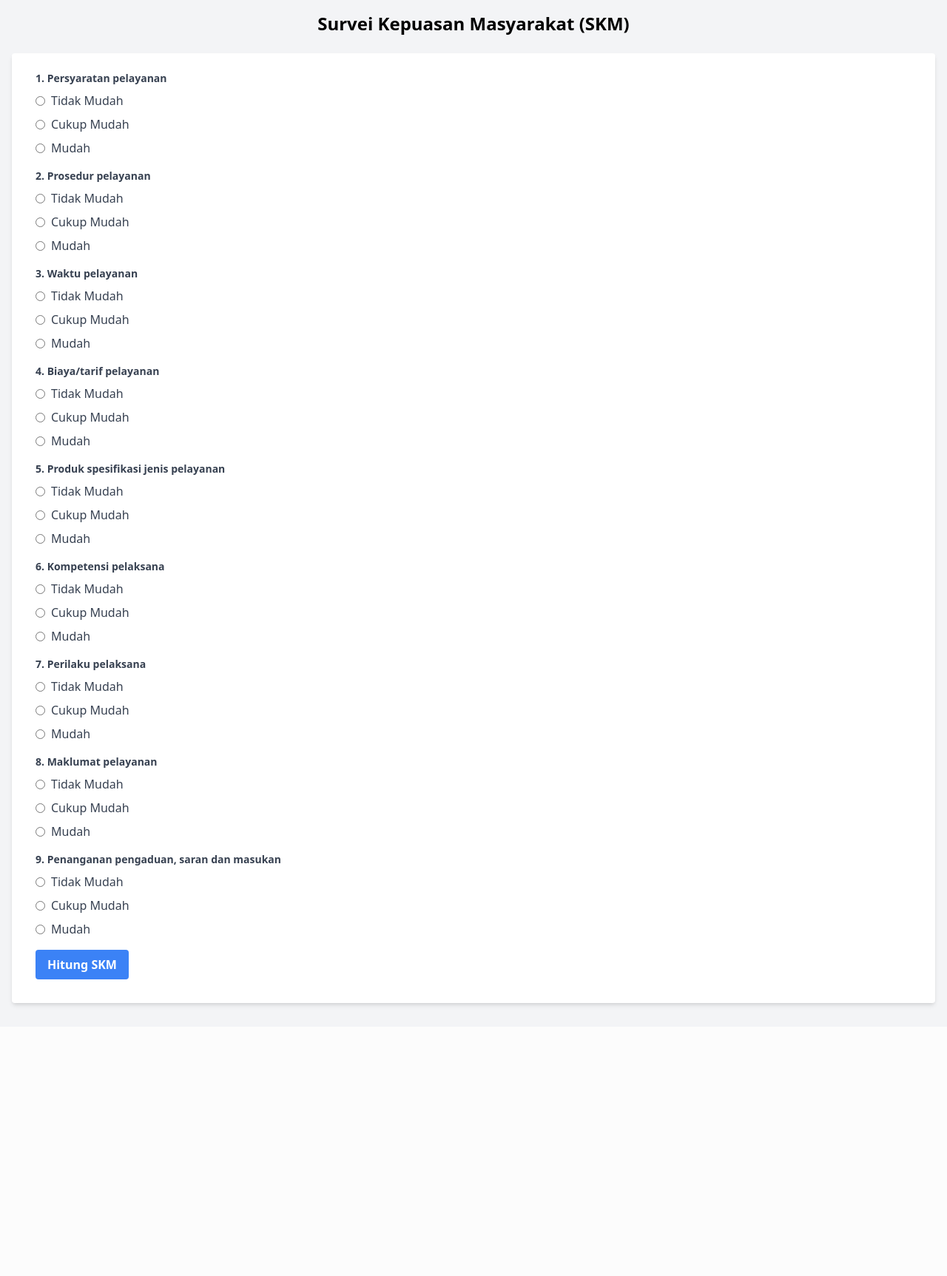
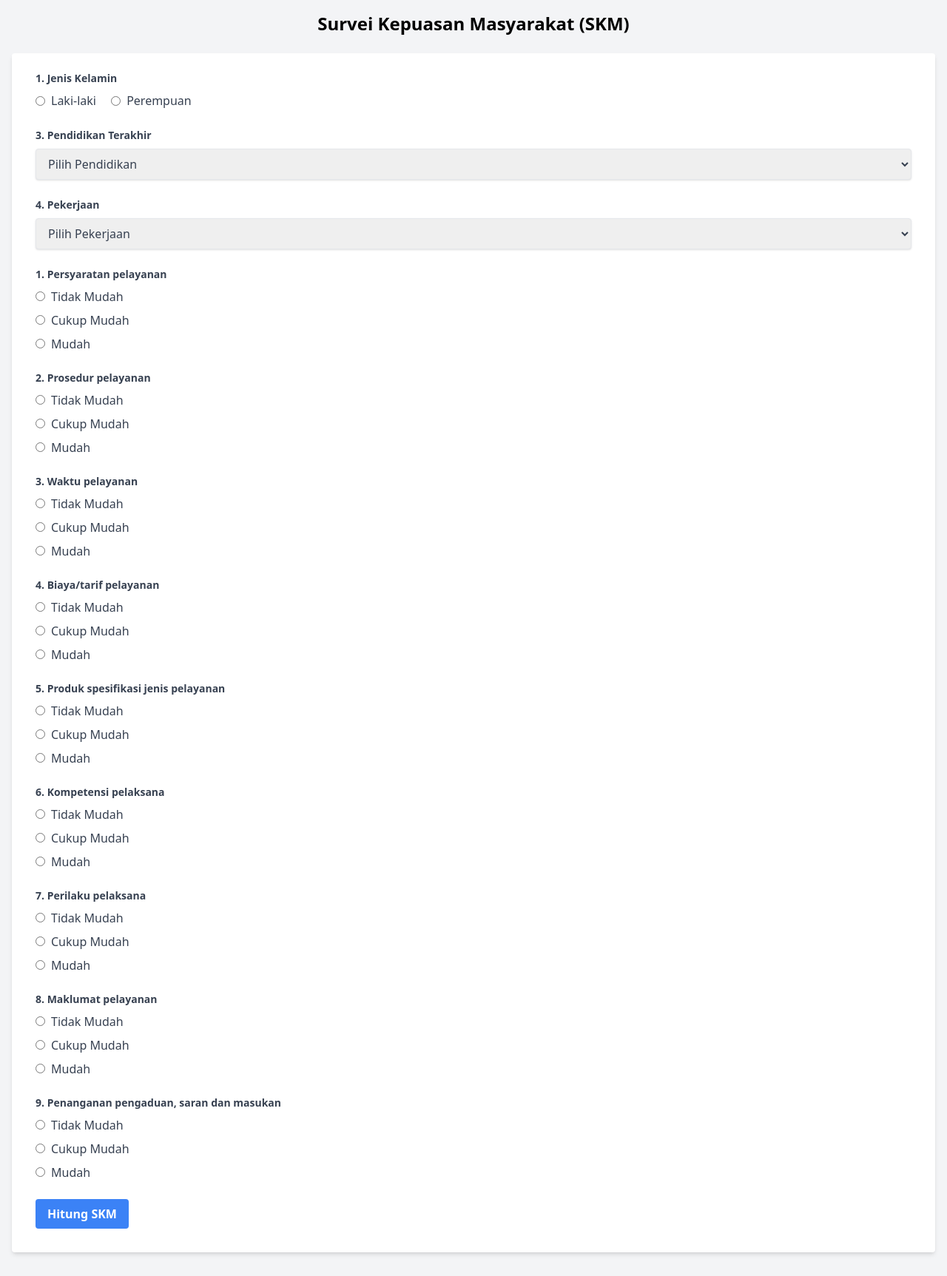
Before and after one commit to feripratama/skm, a Flask app: page / in a window 1280 px wide. Shown: the whole page at 74% size. Before the commit the page ends 1362 px from the top, so only its background shows below. Run offline with Flask 3, Linux system fonts and the light colour scheme; some libraries are stand-ins or nearby versions.

Commit message:
init project

```diff
--- a/app.py
+++ b/app.py
@@ -1,6 +1,20 @@
 from flask import Flask, render_template, request, redirect, url_for
 
 app = Flask(__name__)
+
+# Data pendidikan
+daftar_pendidikan = ["SD", "SMP", "SMA", "D1/D2/D3", "D4/S1", "S2", "S3"]
+
+# Data pekerjaan
+daftar_pekerjaan = [
+    "Wiraswasta",
+    "Karyawan Swasta",
+    "ASN",
+    "TNI/POLRI",
+    "Buruh/Petani",
+    "Pekerja Lepas (Freelancer)",
+    "Lainnya"
+]
 
 # Data unsur pelayanan
 unsur_pelayanan = [
@@ -18,7 +32,14 @@ unsur_pelayanan = [
 @app.route("/", methods=["GET", "POST"])
 def index():
     if request.method == "POST":
-        # Mengambil nilai dari formulir
+        # Mengambil data profil
+        gender = request.form.get('gender')
+        pendidikan = request.form.get('pendidikan')
+        pekerjaan = request.form.get('pekerjaan')
+        if pekerjaan == 'Lainnya':
+            pekerjaan = request.form.get('pekerjaan_lainnya')
+
+        # Mengambil nilai persepsi
         nilai_persepsi = [float(request.form[f"nilai_{i}"]) for i in range(len(unsur_pelayanan))]
 
         # Menghitung nilai rata-rata tertimbang per unsur
@@ -38,14 +59,29 @@ def index():
         else:
             mutu = "Sangat Baik (A)"
 
-        # Redirect ke halaman hasil
-        return render_template("result.html", skm=skm_unit_pelayanan, mutu=mutu)
+        # Redirect ke halaman hasil dengan parameter
+        return redirect(url_for('result',
+                              skm=skm_unit_pelayanan,
+                              mutu=mutu,
+                              gender=gender,
+                              pendidikan=pendidikan,
+                              pekerjaan=pekerjaan))
 
-    return render_template("index.html", unsur_pelayanan=unsur_pelayanan)
+    return render_template("index.html",
+                         unsur_pelayanan=unsur_pelayanan,
+                         daftar_pendidikan=daftar_pendidikan,
+                         daftar_pekerjaan=daftar_pekerjaan)
 
 @app.route("/result")
 def result():
-    return render_template("result.html")
+    if not all(key in request.args for key in ['skm', 'mutu', 'gender', 'pendidikan', 'pekerjaan']):
+        return redirect(url_for('index'))
+    return render_template("result.html",
+                         skm=float(request.args.get('skm')),
+                         mutu=request.args.get('mutu'),
+                         gender=request.args.get('gender'),
+                         pendidikan=request.args.get('pendidikan'),
+                         pekerjaan=request.args.get('pekerjaan'))
 
 if __name__ == "__main__":
     app.run(debug=True)
--- /dev/null
+++ b/static/script.js
@@ -0,0 +1,12 @@
+document.addEventListener('DOMContentLoaded', function() {
+    const pekerjaanSelect = document.querySelector('select[name="pekerjaan"]');
+    const lainnyaContainer = document.getElementById('lainnya-container');
+
+    pekerjaanSelect.addEventListener('change', function() {
+        if (this.value === 'Lainnya') {
+            lainnyaContainer.classList.remove('hidden');
+        } else {
+            lainnyaContainer.classList.add('hidden');
+        }
+    });
+});
--- a/templates/base.html
+++ b/templates/base.html
@@ -5,6 +5,7 @@
   <meta name="viewport" content="width=device-width, initial-scale=1.0">
   <title>Survei Kepuasan Masyarakat</title>
   <script src="https://cdn.tailwindcss.com"></script>
+  <script src="{{ url_for('static', filename='script.js') }}"></script>
 </head>
 <body class="bg-gray-100 font-sans">
   <div class="container mx-auto p-4">
--- a/templates/index.html
+++ b/templates/index.html
@@ -2,7 +2,46 @@
 
 {% block content %}
 <h1 class="text-2xl font-bold text-center mb-6">Survei Kepuasan Masyarakat (SKM)</h1>
-<form method="POST" class="bg-white shadow-md rounded px-8 pt-6 pb-8 mb-4">
+<form method="POST" class="bg-white shadow-md rounded px-8 pt-6 pb-8 mb-4 space-y-6">
+  <!-- Step 1: Jenis Kelamin -->
+  <div class="mb-4">
+    <label class="block text-gray-700 text-sm font-bold mb-2">1. Jenis Kelamin</label>
+    <div class="space-x-4">
+      <label class="inline-flex items-center">
+        <input type="radio" name="gender" value="laki-laki" required class="mr-2">
+        <span class="text-gray-700">Laki-laki</span>
+      </label>
+      <label class="inline-flex items-center">
+        <input type="radio" name="gender" value="perempuan" class="mr-2">
+        <span class="text-gray-700">Perempuan</span>
+      </label>
+    </div>
+  </div>
+
+  <!-- Step 3: Pendidikan -->
+  <div class="mb-4">
+    <label class="block text-gray-700 text-sm font-bold mb-2">3. Pendidikan Terakhir</label>
+    <select name="pendidikan" required class="shadow border rounded w-full py-2 px-3 text-gray-700 focus:outline-none focus:shadow-outline">
+      <option value="">Pilih Pendidikan</option>
+      {% for pend in daftar_pendidikan %}
+      <option value="{{ pend }}">{{ pend }}</option>
+      {% endfor %}
+    </select>
+  </div>
+
+  <!-- Step 4: Pekerjaan -->
+  <div class="mb-6">
+    <label class="block text-gray-700 text-sm font-bold mb-2">4. Pekerjaan</label>
+    <select name="pekerjaan" required class="shadow border rounded w-full py-2 px-3 text-gray-700 focus:outline-none focus:shadow-outline">
+      <option value="">Pilih Pekerjaan</option>
+      {% for kerja in daftar_pekerjaan %}
+      <option value="{{ kerja }}">{{ kerja }}</option>
+      {% endfor %}
+    </select>
+    <div id="lainnya-container" class="mt-2 hidden">
+      <input type="text" name="pekerjaan_lainnya" class="shadow appearance-none border rounded w-full py-2 px-3 text-gray-700 leading-tight focus:outline-none focus:shadow-outline" placeholder="Sebutkan pekerjaan lainnya">
+    </div>
+  </div>
   {% for unsur in unsur_pelayanan %}
   <div class="mb-4">
     <label class="block text-gray-700 text-sm font-bold mb-2">{{ loop.index }}. {{ unsur }}</label>
```
Also changed, not shown: templates/result.html (+13 -3 lines).
